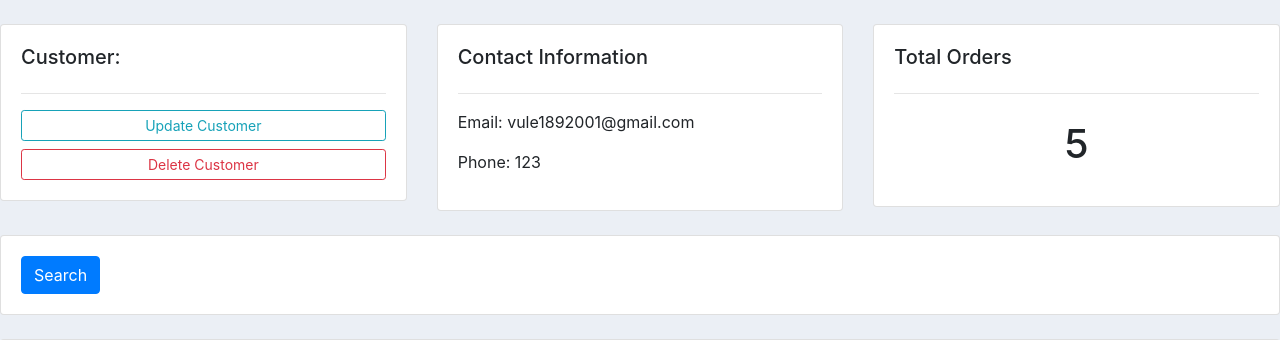
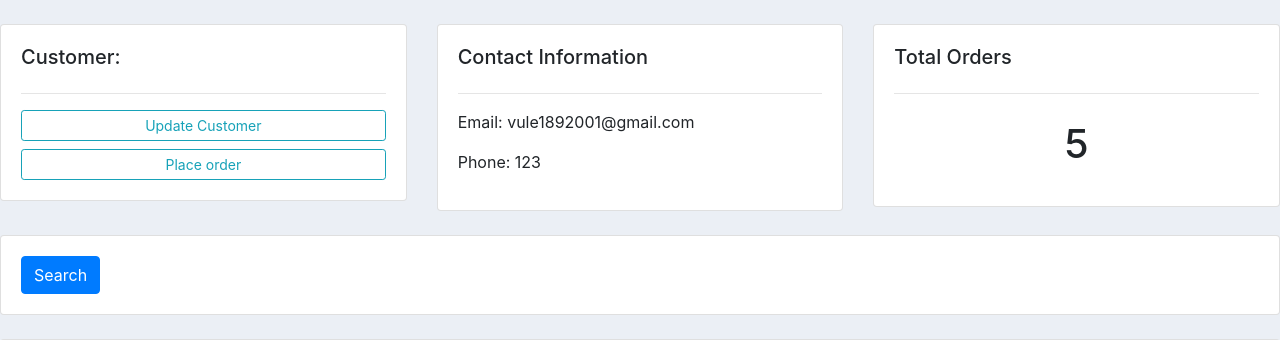
Before and after one commit to lavData/midterm_personal, a Django app: page /customer/1/ in a window 1280 px wide. Shown: the part 59-399 px from the top of the page. Run offline with Django 4.2, Linux system fonts and the light colour scheme; data comes from the database, SQL or seed files in the repository; both versions use the stored data as it was after the commit.

Commit message:
finish part 11 inline formset

```diff
--- a/accounts/templates/accounts/customer.html
+++ b/accounts/templates/accounts/customer.html
@@ -10,7 +10,7 @@
 			<h5>Customer:</h5>
 			<hr>
 			<a class="btn btn-outline-info  btn-sm btn-block" href="">Update Customer</a>
-			<a class="btn btn-outline-danger  btn-sm btn-block" href="">Delete Customer</a>
+			<a class="btn btn-outline-info  btn-sm btn-block" href="{% url 'create_order' customer.id %}">Place order</a>
 
 		</div>
 	</div>
--- a/accounts/templates/accounts/dashboard.html
+++ b/accounts/templates/accounts/dashboard.html
@@ -34,7 +34,7 @@
 		<h5>LAST 5 ORDERS</h5>
 		<hr>
 		<div class="card card-body">
-			<a class="btn btn-primary  btn-sm btn-block" href="{% url 'create_order' %}">Create Order</a>
+
 			<table class="table table-sm">
 				<tr>
 					<th>Product</th>
--- a/accounts/templates/accounts/order_form.html
+++ b/accounts/templates/accounts/order_form.html
@@ -3,7 +3,11 @@
 {% block content %}
     <form action="" method="POST">
         {% csrf_token %}
-        {{ form }}
+        {{ formset.management_form }}
+        {% for form in formset %}
+            {{ form }}
+            <hr>
+        {% endfor %}
         <input type="submit" name="Submit">
     </form>
 {% endblock %}
--- a/accounts/urls.py
+++ b/accounts/urls.py
@@ -6,7 +6,7 @@ urlpatterns = [
     path('products/', views.products, name='products'),
     path('customer/<str:pk>/', views.customer, name='customer'),
 
-    path('create_order/', views.create_order, name='create_order'),
+    path('create_order/<str:pk>', views.create_order, name='create_order'),
     path('update_order/<str:pk>/', views.update_order, name='update_order'),
     path('delete_order/<str:pk>/', views.delete_order, name='delete_order'),
 ]
--- a/accounts/views.py
+++ b/accounts/views.py
@@ -1,5 +1,6 @@
 from django.shortcuts import render, redirect
 from django.http import HttpResponse
+from django.forms import inlineformset_factory
 from .models import *
 from .forms import OrderForm
 
@@ -32,17 +33,19 @@ def customer(request, pk):
     return render(request, 'accounts/customer.html', context)
 
 
-def create_order(request):
-
-    form = OrderForm()
+def create_order(request, pk):
+    OrderFormSet = inlineformset_factory(Customer, Order, fields=('product', 'status'), extra=10)
+    customer = Customer.objects.get(id=pk)
+    formset = OrderFormSet(queryset=Order.objects.none(), instance=customer)
+    # form = OrderForm(initial={'customer': customer})
     if request.method == 'POST':
         # print('Printing POST:', request.POST)
-        form = OrderForm(request.POST)
-        if form.is_valid():
-            form.save()
+        formset = OrderFormSet(request.POST, instance=customer)
+        if formset.is_valid():
+            formset.save()
             return redirect('/')
 
-    context = {'form': form}
+    context = {'formset': formset}
     return render(request, 'accounts/order_form.html', context)
 
 
```
Also changed, not shown: db.sqlite3.
